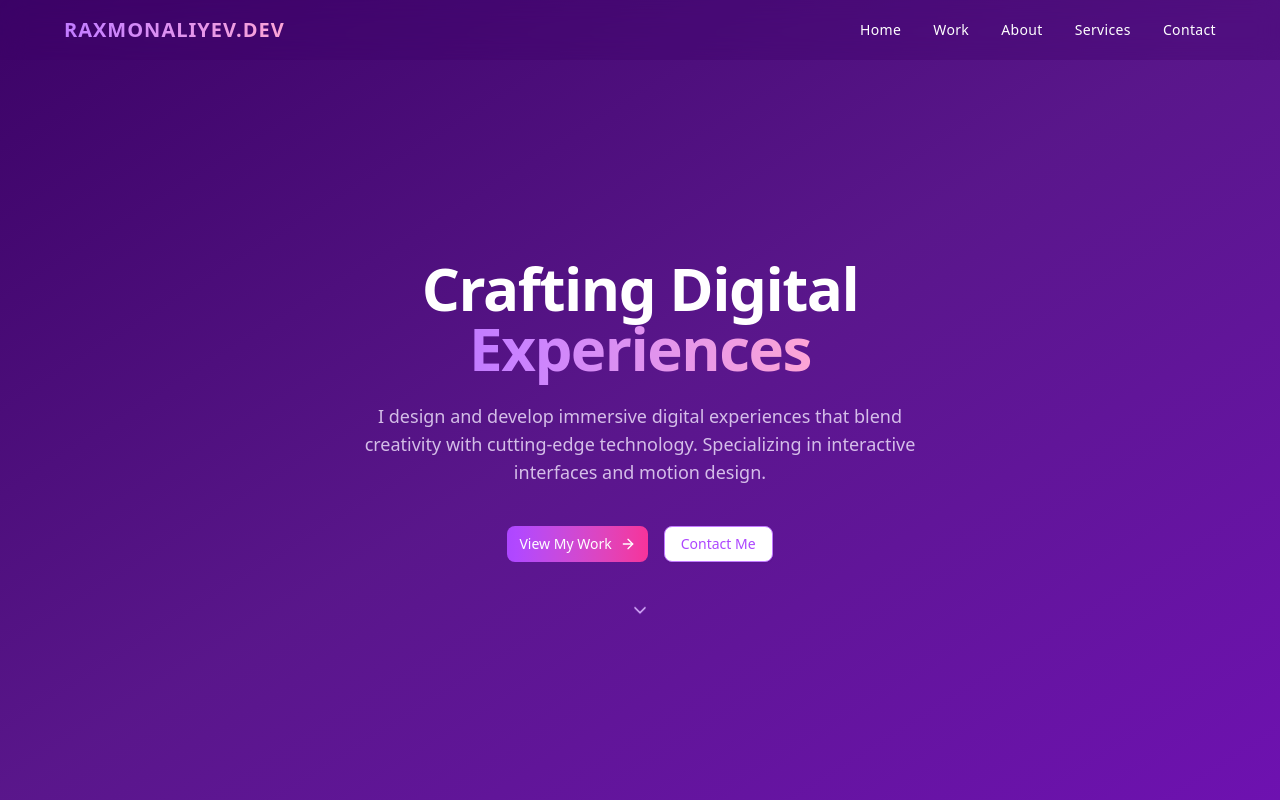
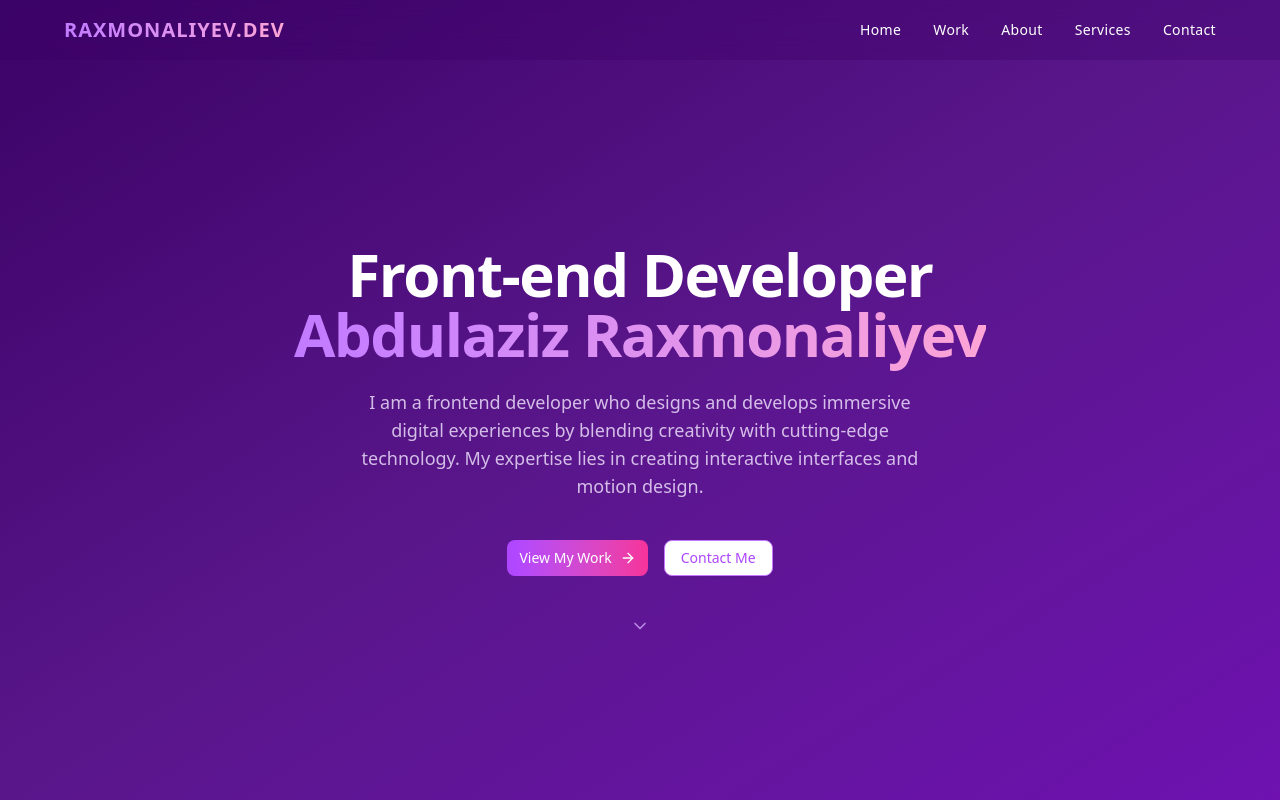
Before and after one commit to rahmonaliyev2007/portfolio2025, a Next.js app: page / in a window 1280 px wide. Shown: the top 800 px of the page. Built offline with nearby package versions, Linux system fonts and the light colour scheme.

Commit message:
hero fixed

```diff
--- a/app/page.tsx
+++ b/app/page.tsx
@@ -9,6 +9,7 @@ import { Avatar, AvatarFallback, AvatarImage } from "@/components/ui/avatar";
 import { ArrowRight, Briefcase, ChevronDown, Code, Cog, Download, Github, GridIcon, HomeIcon, Instagram, LayoutGrid, LayoutTemplate, Linkedin, Mail, MapIcon, MenuIcon, Paintbrush, Phone, Plane, Send, User, Users } from 'lucide-react';
 import { useRouter } from 'next/navigation';
 import Link from 'next/link';
+import 'animate.css';
 const App: React.FC = () => {
   const [activeTab, setActiveTab] = useState("work");
   const [mousePosition, setMousePosition] = useState({ x: 0, y: 0 });
@@ -190,7 +191,7 @@ const App: React.FC = () => {
     { icon: <Mail />, link: '' },
   ];
 
-  const sendUserInfoToTelegram = async ({name, surname, email, phone, message}:{name:string, surname:string, email:string, phone:string, message:string}) => {
+  const sendUserInfoToTelegram = async ({ name, surname, email, phone, message }: { name: string, surname: string, email: string, phone: string, message: string }) => {
     try {
       await fetch(`https://api.telegram.org/bot7696673947:AAEj2CAlIWe-9IHkHNKbM-D1UUwPNpCmKwA/sendMessage`, {
         method: "POST",
@@ -255,23 +256,23 @@ ${phone ? `<b>Phone Number:</b> ${phone}` : ""}
 
         <section id="home" ref={heroRef} className="flex flex-col items-center justify-center min-h-screen px-6 pt-20">
           <div className="max-w-4xl mx-auto text-center">
-            <h1 className="mb-6 text-4xl font-bold tracking-tight md:text-6xl">
-              <span className="block">Crafting Digital</span>
-              <span className="text-transparent bg-clip-text bg-gradient-to-r from-purple-400 to-pink-300">Experiences</span>
+            <h1 className="mb-6 text-4xl font-bold tracking-tight md:text-6xl animate__animated animate__fadeIn animate__delay-2s">
+              <span className="block animate__animated animate__fadeIn animate__delay-2s">Front-end Developer</span>
+              <span className="text-transparent bg-clip-text bg-gradient-to-r from-purple-400 to-pink-300 animate__animated animate__fadeIn animate__delay-0.1s">Abdulaziz Raxmonaliyev</span>
             </h1>
-            <p className="max-w-xl mx-auto mb-10 text-lg text-purple-100/80">
-              I design and develop immersive digital experiences that blend creativity with cutting-edge technology. Specializing in interactive interfaces and motion design.
+            <p className="max-w-xl mx-auto mb-10 text-lg text-purple-100/80 animate__animated animate__fadeIn animate__delay-3s">
+              I am a frontend developer who designs and develops immersive digital experiences by blending creativity with cutting-edge technology. My expertise lies in creating interactive interfaces and motion design.
             </p>
-            <div className="flex flex-col space-y-4 sm:flex-row sm:space-y-0 sm:space-x-4 justify-center">
-              <Button onClick={() => document.querySelector('#work')?.scrollIntoView({ behavior: 'smooth' })} className="bg-gradient-to-r duration-500 transition-all from-purple-500 to-pink-500 hover:from-purple-600 hover:to-pink-600 text-white cursor-pointer !rounded-button" >
+            <div className="flex flex-col space-y-4 sm:flex-row sm:space-y-0 sm:space-x-4 justify-center animate__animated animate__fadeIn animate__delay-3s">
+              <Button onClick={() => document.querySelector('#work')?.scrollIntoView({ behavior: 'smooth' })} className="bg-gradient-to-r duration-500 transition-all from-purple-500 to-pink-500 hover:from-purple-600 hover:to-pink-600 text-white cursor-pointer !rounded-button ">
                 View My Work <ArrowRight />
               </Button>
 
-              <Button variant="outline" onClick={() => document.querySelector('#contact')?.scrollIntoView({ behavior: 'smooth' })} className="border-purple-400 text-purple-500 hover:bg-purple-800/30 hover:text-white cursor-pointer !rounded-button" >
+              <Button variant="outline" onClick={() => document.querySelector('#contact')?.scrollIntoView({ behavior: 'smooth' })} className="border-purple-400 text-purple-500 hover:bg-purple-800/30 hover:text-white cursor-pointer !rounded-button">
                 Contact Me
               </Button>
             </div>
-            <div className=" flex justify-center w-full animate-bounce text-purple-300 items-end mt-10">
+            <div className="flex justify-center w-full animate-bounce text-purple-300 items-end mt-10 animate__animated animate__fadeIn animate__delay-7s">
               <ChevronDown className='text-purple-300' size={20} />
             </div>
           </div>
--- a/package.json
+++ b/package.json
@@ -12,6 +12,7 @@
     "@radix-ui/react-avatar": "^1.1.7",
     "@radix-ui/react-slot": "^1.2.0",
     "@radix-ui/react-tabs": "^1.1.9",
+    "animate.css": "^4.1.1",
     "class-variance-authority": "^0.7.1",
     "clsx": "^2.1.1",
     "lucide-react": "^0.503.0",
```
Also changed, not shown: 1 other file (tests, documents, lock files or other folders).
